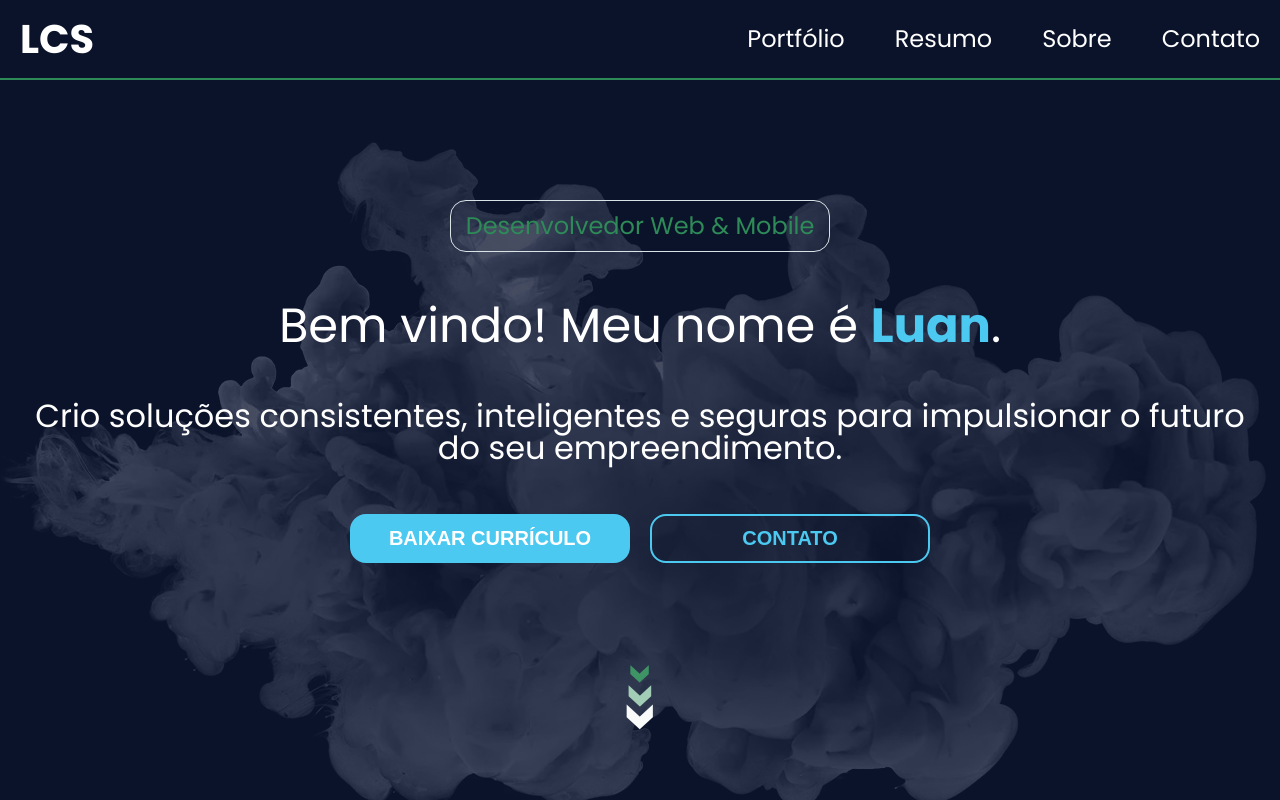
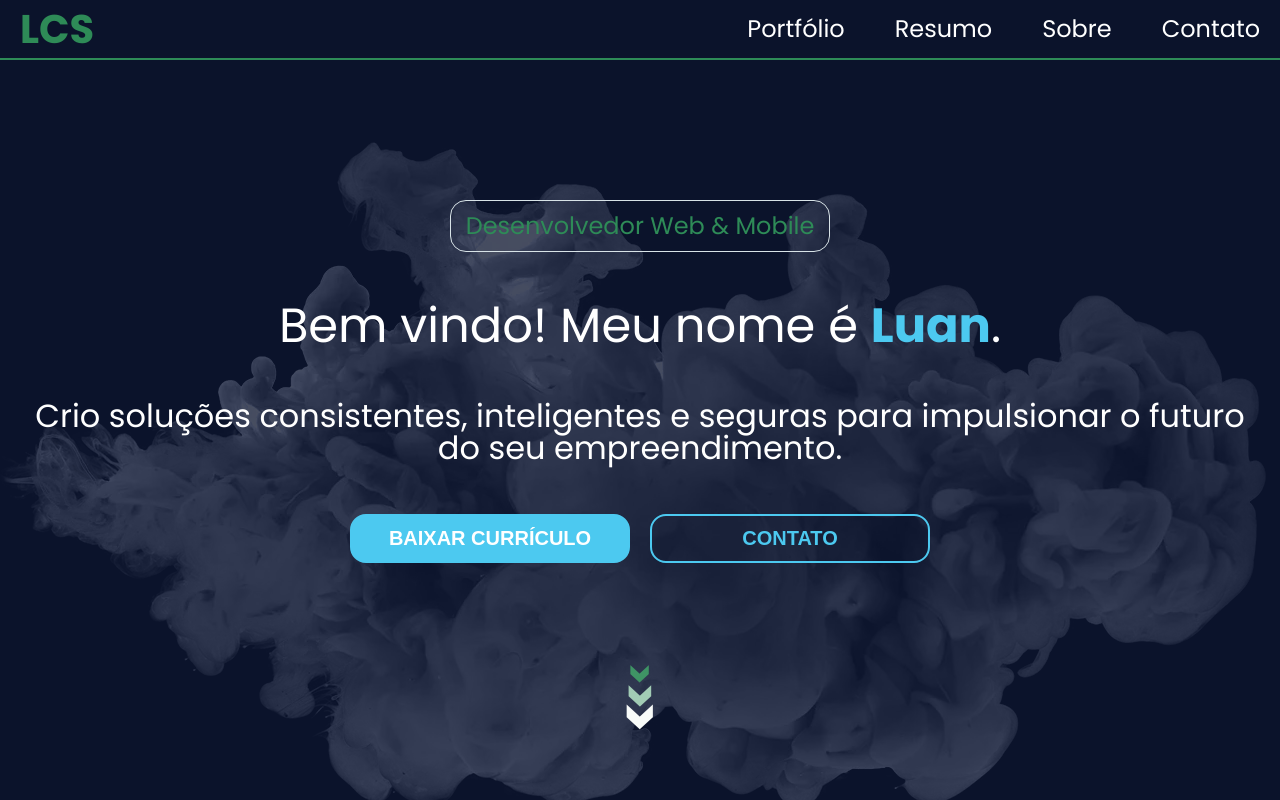
Before and after one commit to viperluan/portfolio, a React (Vite) app: page / in a window 1280 px wide. In both pictures the pointer is over the link "LCS". Shown: the top 800 px of the page. Built offline with nearby package versions, Linux system fonts and the light colour scheme.

Commit message:
atualiza tamanho e comportamento do header

```diff
--- a/src/components/layout/header/styles.scss
+++ b/src/components/layout/header/styles.scss
@@ -4,11 +4,25 @@
 
 .header-container {
   display: none;
-  height: 80px;
+  height: 60px;
   z-index: 1;
 
   &.active {
     background-color: $verdeEsmeralda;
+
+    .header-content-container {
+      .header-logo:hover {
+        color: $azulMarinho;
+      }
+
+      .header-navigation-container {
+        .header-navigation-list-container {
+          .header-navigation-item a:hover {
+            color: $azulMarinho;
+          }
+        }
+      }
+    }
   }
 
   @include lg {
@@ -44,6 +58,10 @@
       color: $brancoPuro;
       font-size: 40px;
       font-weight: bold;
+
+      &:hover {
+        color: $verdeEsmeralda;
+      }
     }
 
     .header-navigation-container {
@@ -56,6 +74,10 @@
           margin-left: 50px;
           font-size: 24px;
           color: $brancoPuro;
+
+          &:hover {
+            color: $verdeEsmeralda;
+          }
         }
       }
     }
```
